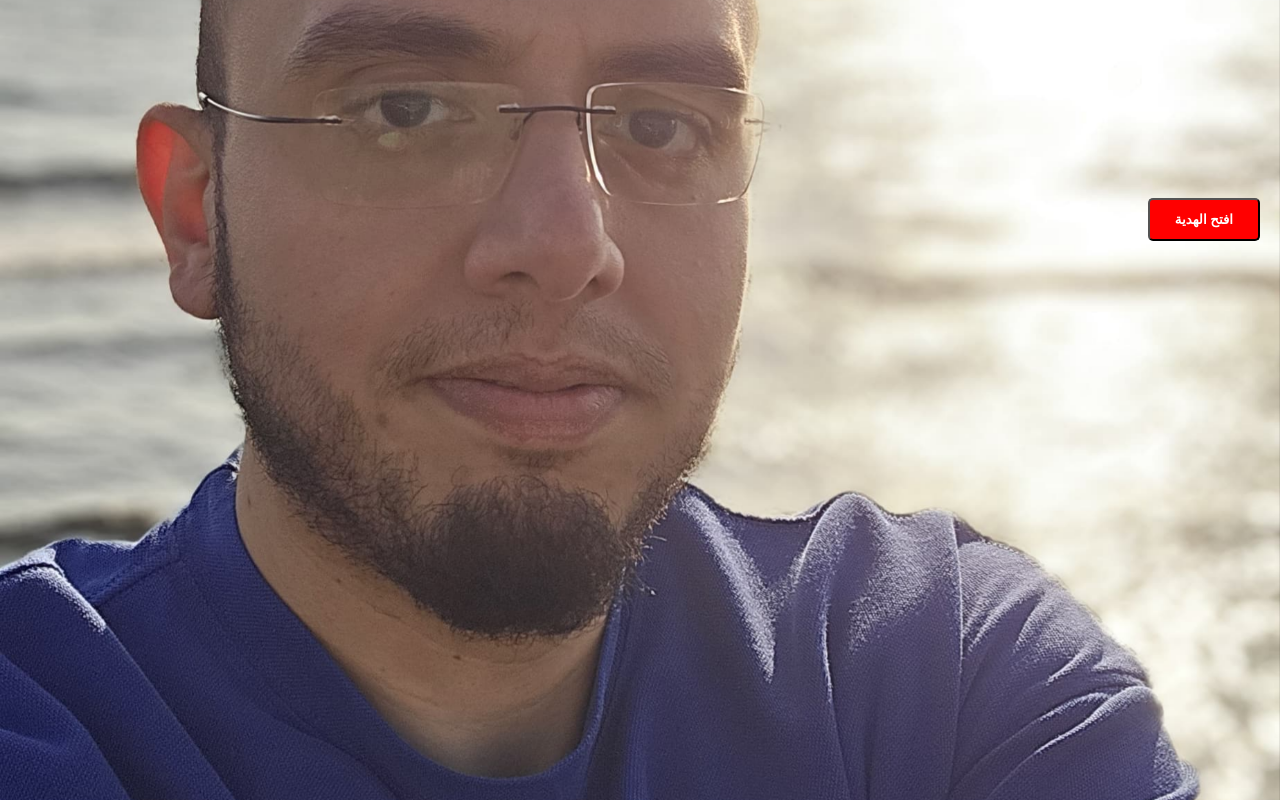
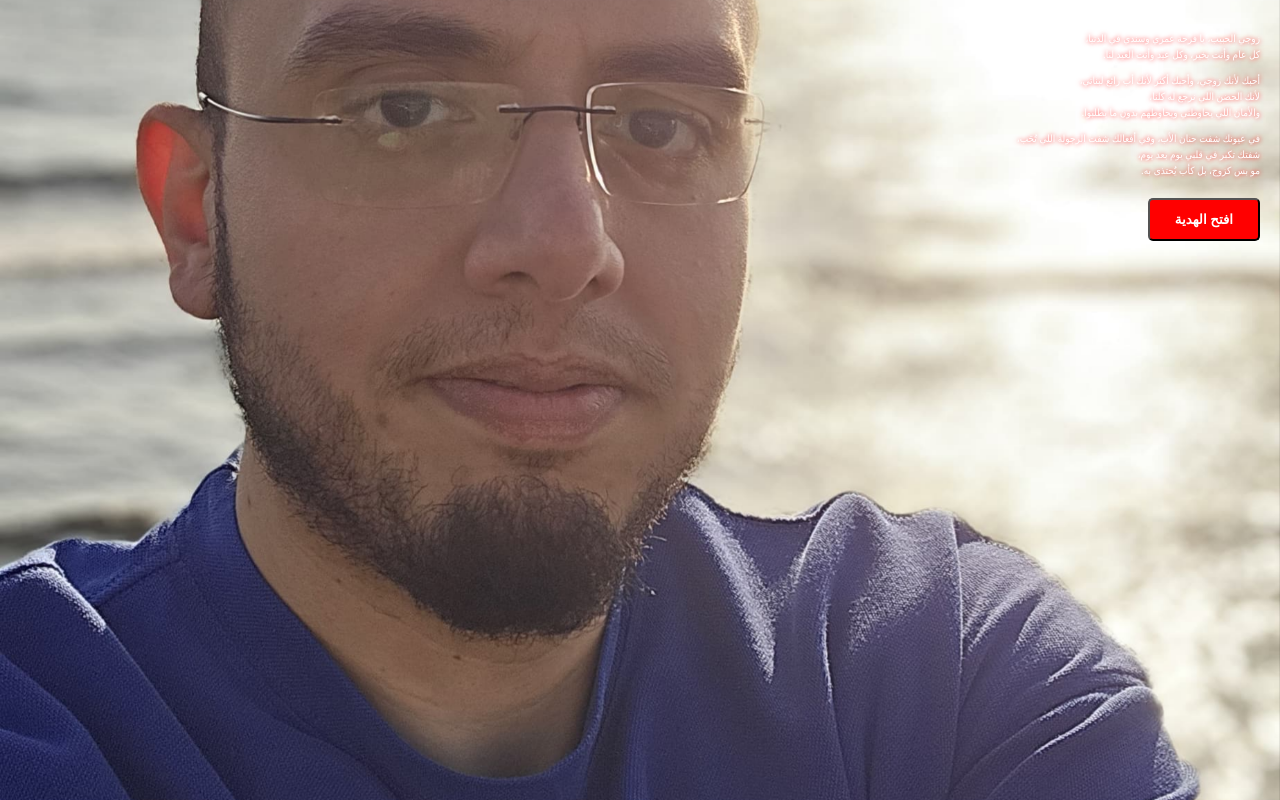
Before and after one commit to yaman120/my-website, a plain HTML site: page index.html in a window 1280 px wide. Drawn offline with Linux system fonts and the light colour scheme; files whose address does not match are found by name.

```diff
--- a/index.html
+++ b/index.html
@@ -13,22 +13,22 @@
     padding: 20px;
     text-align: right;
     overflow-x: hidden;
+    font-size: 10px; /* تصغير الخط */
   }
   #textContent {
     position: relative;
-    top: 0;
-    font-size: 10px;  /* تصغير الخط */
+    z-index: 10;
     line-height: 1.6;
     margin-bottom: 20px;
-    color: white;
-    text-shadow: 0 0 3px red; /* توهج أحمر خفيف */
+    text-shadow: 0 0 5px red; /* توهج أحمر خفيف */
   }
   #mainImage {
     width: 100vw;
     height: 100vh;
     object-fit: cover;
     position: fixed;
-    top: 0; left: 0;
+    top: 0;
+    left: 0;
     z-index: 1;
   }
   #giftButton {
@@ -46,7 +46,7 @@
 </style>
 </head>
 <body>
-  <div id="textContent">
+<div id="textContent" style="margin-top:0;">
   <p>زوجي الحبيب، يا فرحة عمري وسندي في الدنيا،<br />
   كل عام وأنت بخير، وكل عيد وأنت العيد لنا.</p>
   <p>أحبك لأنك زوجي، وأحبك أكثر لأنك أب رائع لبناتي،<br />
@@ -59,7 +59,8 @@
 
 <img id="mainImage" src="images/M1.jpg" alt="صورة تهنئة" />
 <button id="giftButton">افتح الهدية</button>
-  <audio id="giftAudio" src="audio/M11.mp3"></audio>
+
+<audio id="giftAudio" src="audio/M11.mp3" loop></audio>
 
 <script>
   const images = [
@@ -72,11 +73,13 @@
   ];
   let currentIndex = 0;
   let intervalId = null;
+
   const mainImage = document.getElementById('mainImage');
   const giftButton = document.getElementById('giftButton');
   const giftAudio = document.getElementById('giftAudio');
 
   giftAudio.loop = true;
+
   giftButton.onclick = () => {
     giftAudio.play().catch(error => {
       console.log('تعذر تشغيل الصوت:', error);
```
Lines whose indentation alone changed are shown as unchanged.
